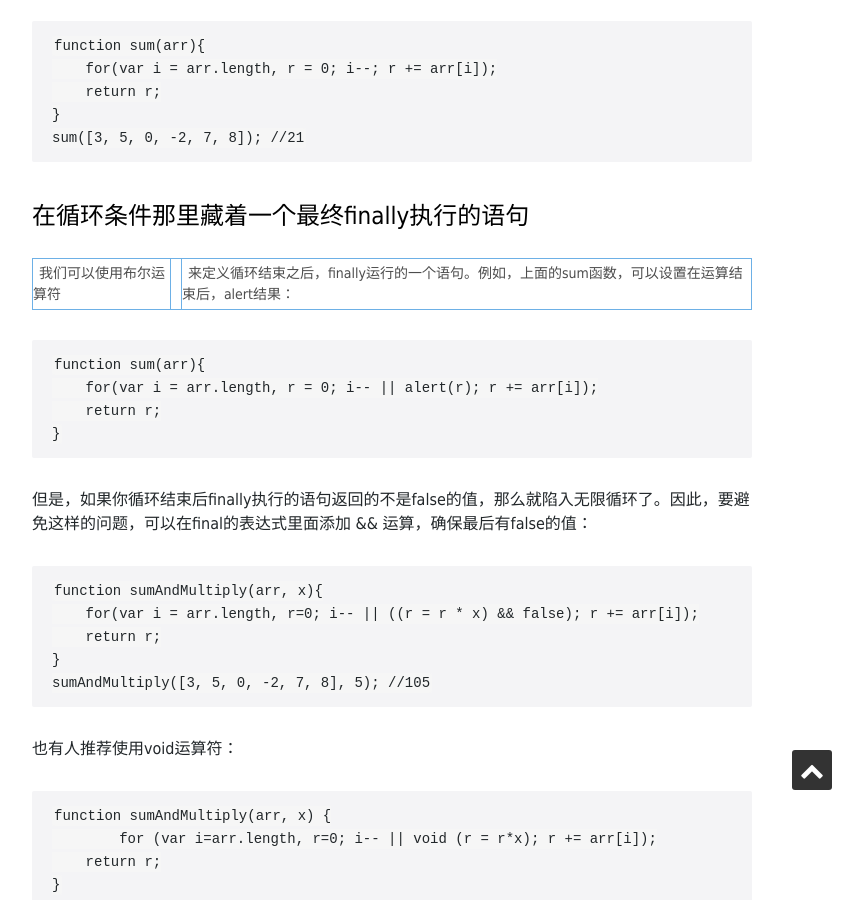
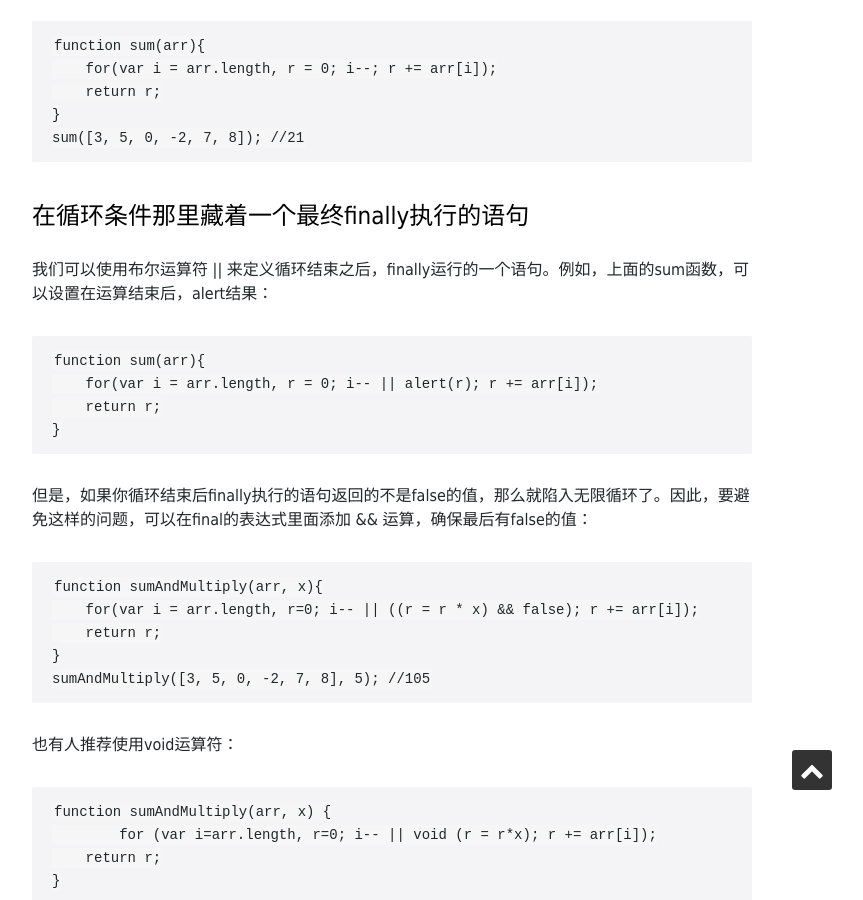
Before and after one commit to fantaghiro/fantaghiro.github.io, a Jekyll site: the page built from _posts/2016-04-28-JS-For-Loop-Study-Notes.markdown, in a window 1280 px wide and 900 px high, scrolled down 4661 px. Shown: the whole window, without its empty margins (248-1111 px from the left). Built offline with Jekyll 4.4.1, drawn with Linux system fonts in a browser that asks for light colours; nearby versions of some CDN libraries; some web fonts are replaced.

````diff
--- a/_posts/2016-04-28-JS-For-Loop-Study-Notes.markdown
+++ b/_posts/2016-04-28-JS-For-Loop-Study-Notes.markdown
@@ -187,7 +187,7 @@ sum([3, 5, 0, -2, 7, 8]); //21
 
 ### 在循环条件那里藏着一个最终finally执行的语句
 
-我们可以使用布尔运算符 || 来定义循环结束之后，finally运行的一个语句。例如，上面的sum函数，可以设置在运算结束后，alert结果：
+我们可以使用布尔运算符 \|\| 来定义循环结束之后，finally运行的一个语句。例如，上面的sum函数，可以设置在运算结束后，alert结果：
 
 ```
 function sum(arr){
````
